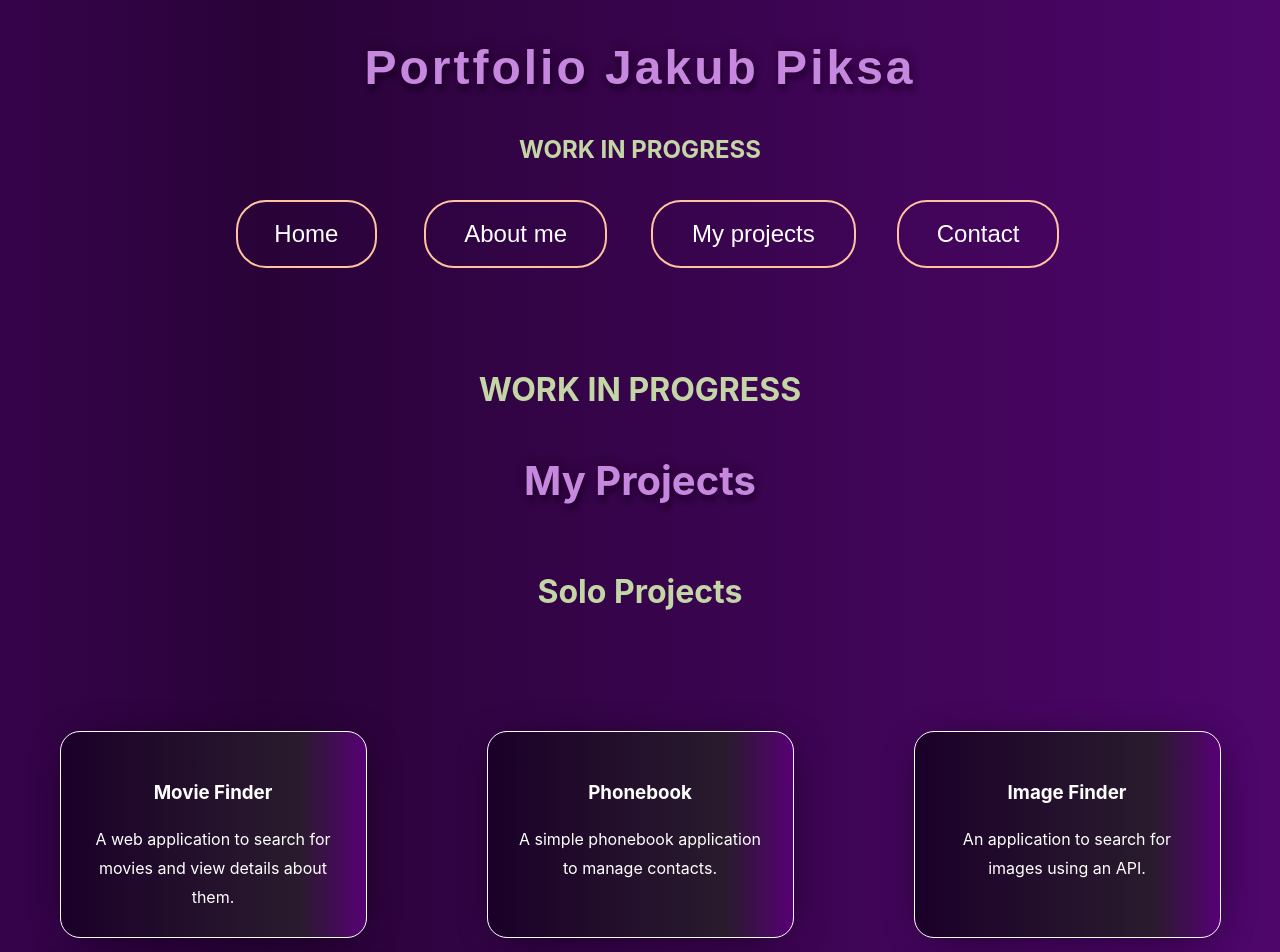
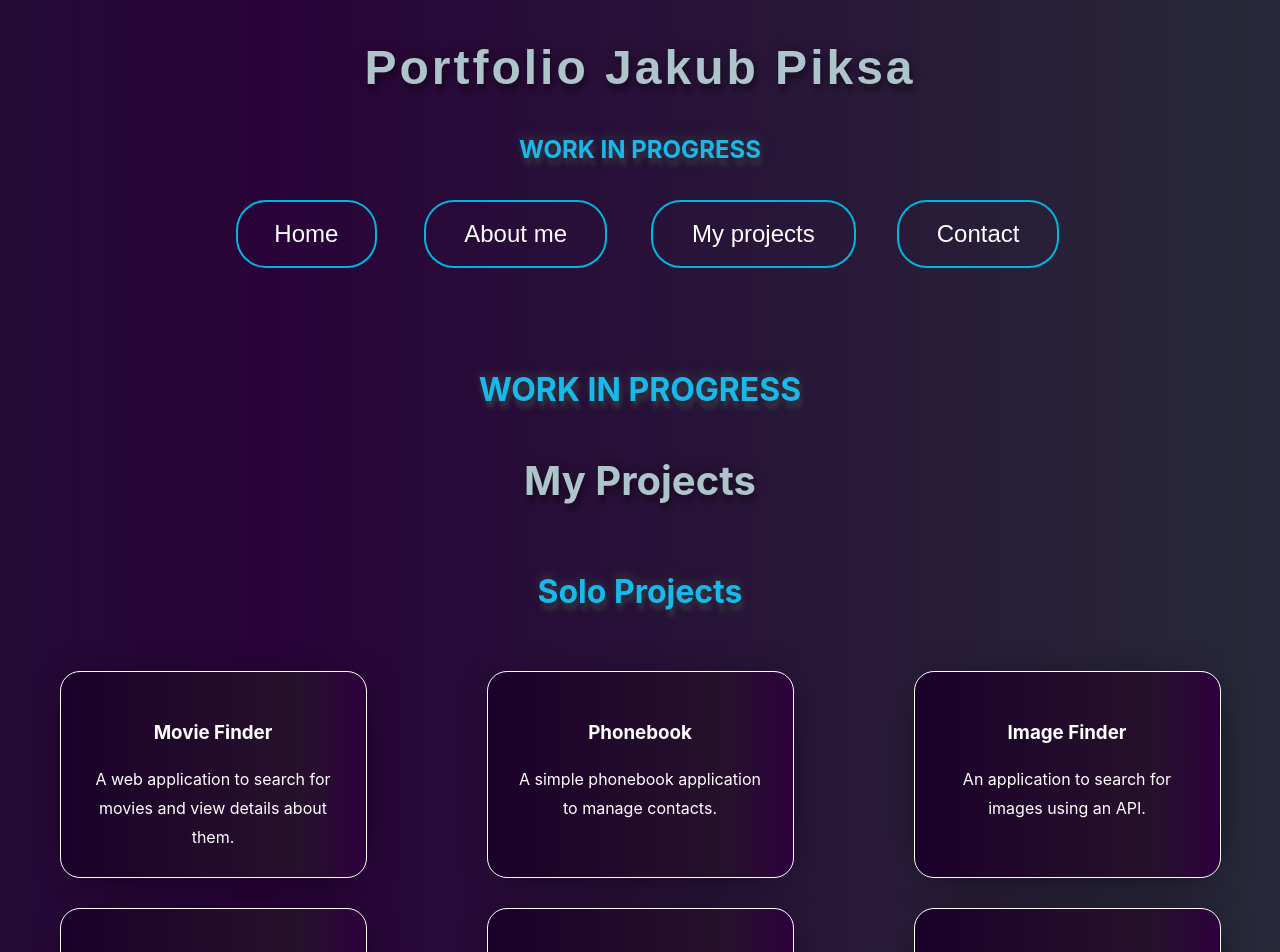
Before and after one commit to JakubPiksa/Portfolio-Jakub-Piksa, a React (Create React App) app: page /portfolio-jakub-piksa/portfolio in a window 1280 px wide. Shown: the top 952 px of the page. Built offline with nearby package versions, Linux system fonts and the light colour scheme.

Commit message:
colors update

```diff
--- a/src/components/Home/Home.jsx
+++ b/src/components/Home/Home.jsx
@@ -4,7 +4,7 @@ import myPhoto from '../../utils/images/officialPortrait.jpg'
 const Home = () => {
   return (
     <div className={css.homeContainer}>
-      <h1>Welcome to My Portfolio</h1>
+      <h1 className={css.homeContainerHeader}>Welcome to My Portfolio</h1>
       <span className={css.photoContainer}>
       <img src={myPhoto} alt='Jakub Piksa In Turkey' />
       <p className={css.homeTextWelcome}>
--- a/src/components/Home/home.module.css
+++ b/src/components/Home/home.module.css
@@ -4,7 +4,10 @@
   display: flex;
   flex-direction: column;
   align-items: center;
-  padding: 3rem;
+  padding-top: 2rem;
+  padding-bottom: 5rem;
+  padding-right: 30px;
+  padding-left: 30px;
   max-width: 100%;
 }
 
@@ -16,16 +19,18 @@
   max-width: 50%;
 }
 
-.homeContainer h1 {
+.homeContainerHeader {
   color: var(--header-color);
   font-size: 2.5rem;
   text-align: center;
-  padding: 20px;
-  text-shadow: 2px 7px 5px rgba(0, 0, 0, 0.3), 0px -4px 10px rgba(19, 5, 5, 0.3);
+  text-shadow:
+    2px 7px 5px rgba(0, 0, 0, 0.3),
+    0px -4px 10px rgba(19, 5, 5, 0.3);
+  margin-bottom: 5rem;
 }
 
 .homeContainer h2 {
-  font-size: 2rem;
+  font-size: 2.2rem;
   padding-top: 20px;
   text-align: center;
 }
--- a/src/components/Portfolio/portfolio.module.css
+++ b/src/components/Portfolio/portfolio.module.css
@@ -39,8 +39,8 @@ body {
   background: linear-gradient(
     90deg,
     rgba(27, 0, 41, 1) 0%,
-    rgba(41, 27, 45, 1) 78%,
-    rgba(87, 0, 117, 1) 100%
+    rgb(38, 17, 44) 78%,
+    rgb(46, 0, 61) 100%
   );
   text-decoration: none;
   color: var(--text-color);
@@ -81,7 +81,7 @@ body {
     flex-wrap: wrap;
     flex-direction: row;
     gap: 10%;
-    margin-top: 10%;
+    margin-top: 5%;
   }
 
   .portfolioListEl {
--- a/src/components/app.module.css
+++ b/src/components/app.module.css
@@ -4,7 +4,7 @@ body {
   display: flex;
   align-items: flex-start;
   justify-content: center;
-  background: linear-gradient(90deg, rgb(95, 1, 134), #290338, #530672);
+  background: linear-gradient(90deg, #18222e, #290338, #272e39);
   background-size: 180% 180%;
   animation: gradient-animation 20s ease infinite;
   margin: 0;
@@ -37,9 +37,12 @@ body {
 }
 
 h2 {
-  color: #c4d5a6;
+  color: var(--header2-color);
   justify-content: center;
   text-align: center;
+  text-shadow:
+    2px 7px 5px var(--shadow-box-color),
+    0px -4px 10px var(--shadow-box-color);
 }
 
 @media (min-width: 1280px) {
--- a/src/utils/colors.css
+++ b/src/utils/colors.css
@@ -1,8 +1,9 @@
 :root {
   --text-color: #ffffff;
-  --header-color: #c688df;
-  --accent-color: #9b59b6;
-  --accent-light-color: #d5a6bd;
-  --accent-alt-color: #ffc3a0;
-  --shadow-box-color: #3a1933;
+  --header-color: #aec4cb;
+  --header2-color: #17b9eb;
+  --accent-color: #002c44;
+  --accent-light-color: #62d9fd;
+  --accent-alt-color: #00b6de;
+  --shadow-box-color: #333741;
 }
```
